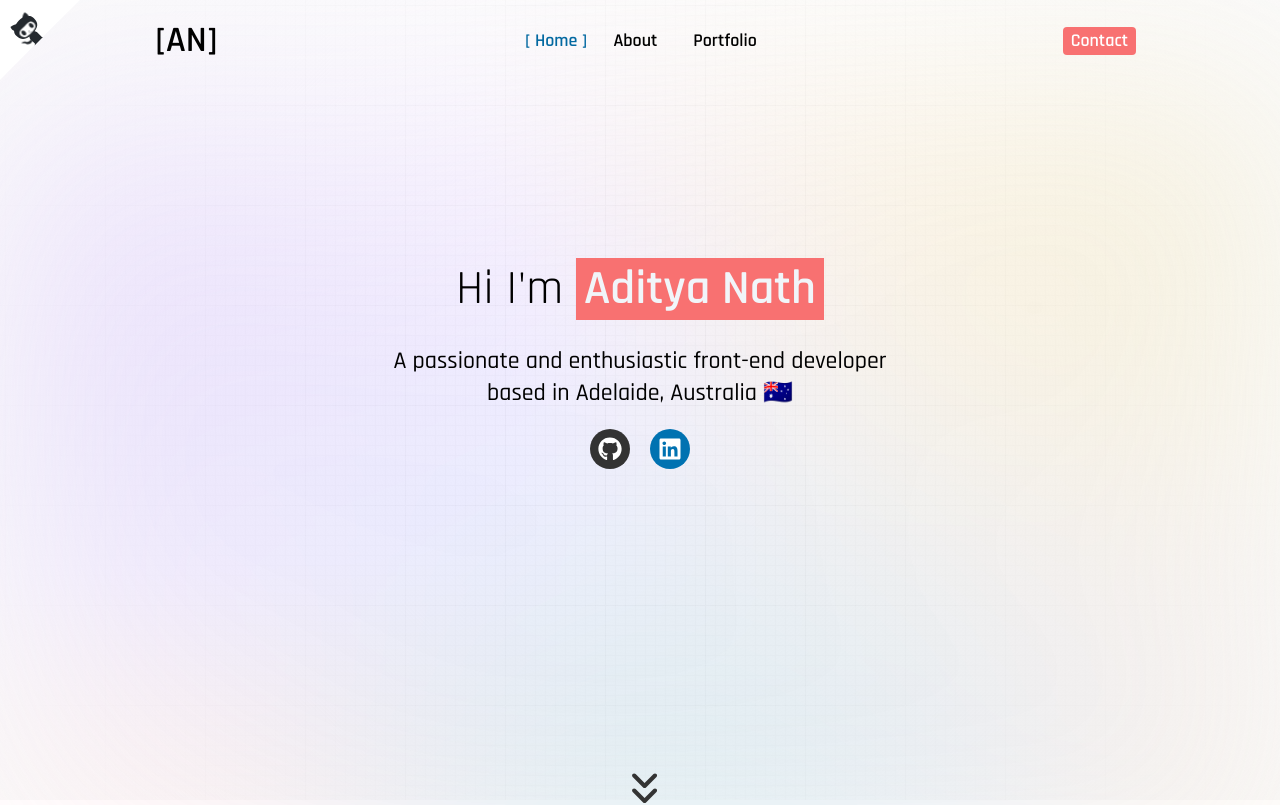
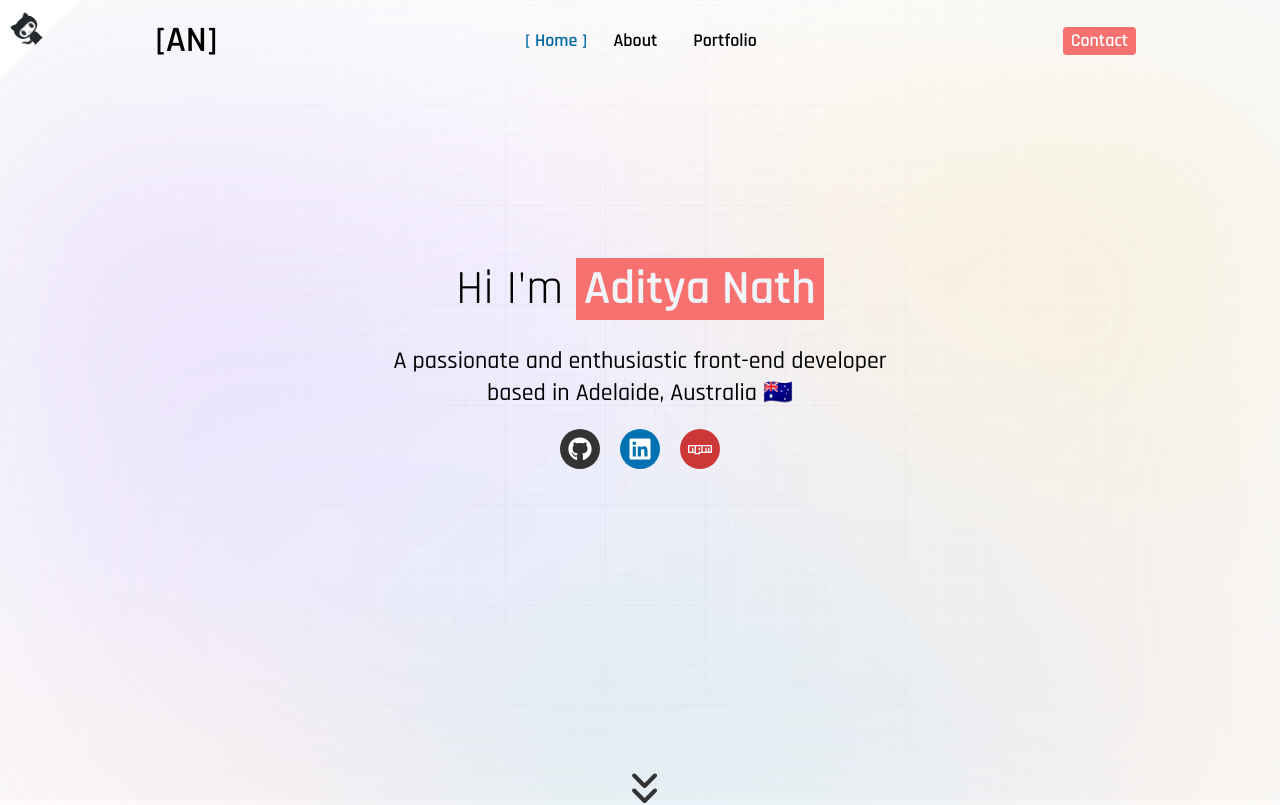
Before and after one commit to AdityaNathK/next-portfolio, a Next.js app: page / in a window 1280 px wide. Shown: the top 805 px of the page. Built offline with nearby package versions, Linux system fonts and the light colour scheme; no server answers.

Commit message:
Add npm badge

```diff
--- a/src/components/Body/Landing/Landing.tsx
+++ b/src/components/Body/Landing/Landing.tsx
@@ -1,6 +1,10 @@
 import Link from "next/link";
 import { FontAwesomeIcon } from "@fortawesome/react-fontawesome";
-import { faLinkedin, faGithub } from "@fortawesome/free-brands-svg-icons";
+import {
+    faLinkedin,
+    faGithub,
+    faNpm,
+} from "@fortawesome/free-brands-svg-icons";
 import ScrollIndicator from "@components/ScrollIndicator/ScrollIndicator";
 import { useEffect, useState } from "react";
 
@@ -41,10 +45,22 @@ const Landing = () => {
                             icon={faGithub}
                         />
                     </Link>
-                    <Link href="https://www.linkedin.com/in/aditya-nath-kalla/">
+                    <Link
+                        href="https://www.linkedin.com/in/aditya-nath-kalla/"
+                        target="_blank"
+                    >
                         <FontAwesomeIcon
                             className={` w-6 h-6 px-2 py-2 bg-[#0072b1] text-white hover:bg-white rounded-[50%] hover:text-[#0072b1]`}
                             icon={faLinkedin}
+                        />
+                    </Link>
+                    <Link
+                        href="https://www.npmjs.com/~adityanath"
+                        target="_blank"
+                    >
+                        <FontAwesomeIcon
+                            className={` w-6 h-6 px-2 py-2 bg-[#cb3837] text-white hover:bg-white rounded-[50%] hover:text-[#cb3837]`}
+                            icon={faNpm}
                         />
                     </Link>
                 </section>
```
